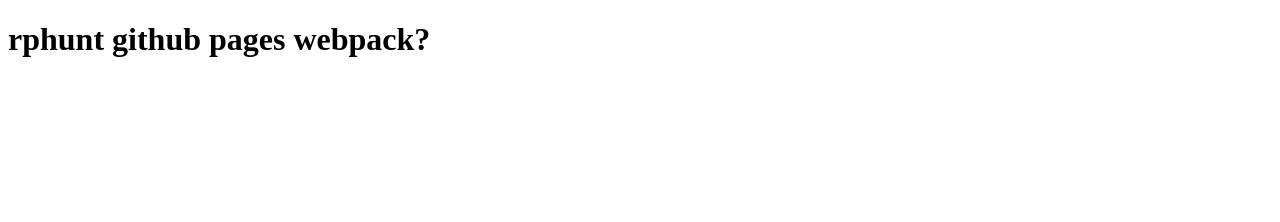
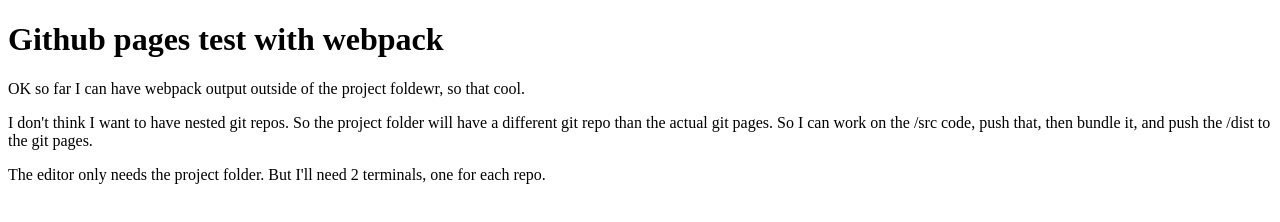
Before and after one commit to rphunt/rphunt.github.io, a plain HTML site: page index.html in a window 1280 px wide. Drawn offline with Linux system fonts and the light colour scheme.

Commit message:
splitting up repos 3

```diff
--- a/index.html
+++ b/index.html
@@ -1,10 +1,19 @@
 <!DOCTYPE html>
 <html>
 <head>
-	<title>rphunt github pages start</title>
+	<title>Github pages test with webpack</title>
 </head>
 <body>
-	<h1>rphunt github pages webpack?</h1>
-	<script type="text/javascript" src="bundle.js"></script>
+	<h1>Github pages test with webpack</h1>
+
+	<p>
+		OK so far I can have webpack output outside of the project foldewr, so that cool.
+	</p>
+	<p>
+		I don't think I want to have nested git repos. So the project folder will have a different git repo than the actual git pages. So I can work on the /src code, push that, then bundle it, and push the /dist to the git pages.
+	</p>
+	<p>
+		The editor only needs the project folder. But I'll need 2 terminals, one for each repo.
+	</p>
 </body>
 </html>
```
